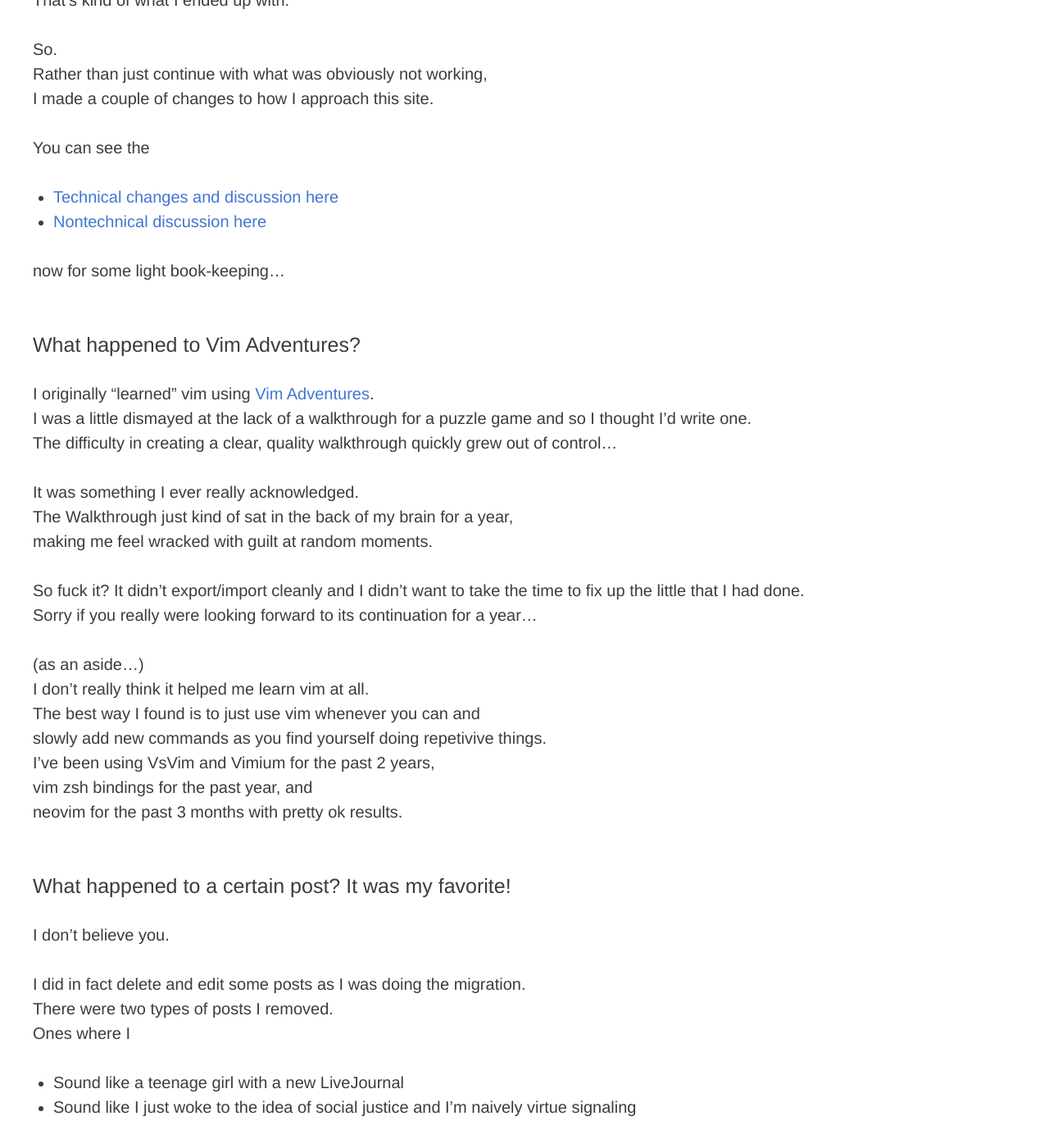
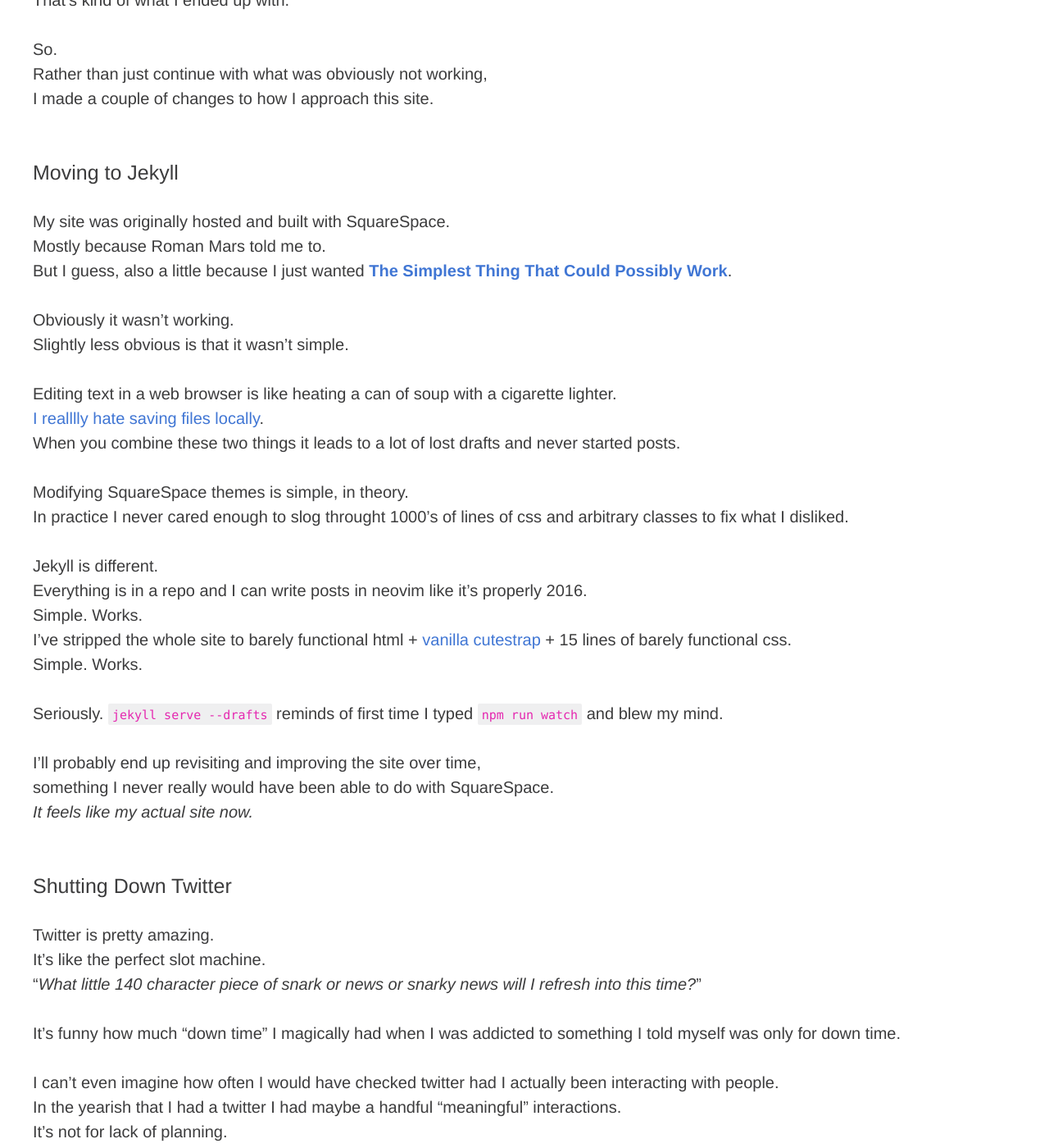
Before and after one commit to brycekbargar/brycekbargar.github.io, a Jekyll site: the page built from _posts/2016-06-05-clean-slate.markdown, in a window 1280 px wide and 1400 px high, scrolled down 464 px. Shown: the whole window at 82% size. Built offline with Jekyll 4.4.1, drawn with Linux system fonts in a browser that asks for light colours; some of the changed text lies outside the part shown.

Commit message:
Publish finished migration post

```diff
--- a/_posts/2016-06-05-clean-slate.markdown
+++ b/_posts/2016-06-05-clean-slate.markdown
@@ -1,7 +1,7 @@
 ---
 layout: post
-title: A Clean Slate
-date: 2016-06-05 12:18:10.000000000 -05:00
+title: The Simplest Thing (that could possibly work)
+date: 2016-06-05 21:32:10.000000000 -05:00
 category: blog
 ---
 
@@ -16,17 +16,66 @@
 
 <!--more-->
 
-You can see the
+#### Moving to Jekyll ####
 
-- [Technical changes and discussion here][1]
-- [Nontechnical discussion here][2]
+My site was originally hosted and built with SquareSpace.
+Mostly because Roman Mars told me to.
+But I guess, also a little because I just wanted **[The Simplest Thing That Could Possibly Work][1]**.
 
+Obviously it wasn't working.
+Slightly less obvious is that it wasn't simple.
+
+Editing text in a web browser is like heating a can of soup with a cigarette lighter.
+[I realllly hate saving files locally][2].
+When you combine these two things it leads to a lot of lost drafts and never started posts.
+
+Modifying SquareSpace themes is simple, in theory.
+In practice I never cared enough to slog throught 1000's of lines of css and arbitrary classes to fix what I disliked.
+
+Jekyll is different.
+Everything is in a repo and I can write posts in neovim like it's properly 2016.
+Simple. Works.
+I've stripped the whole site to barely functional html + [vanilla cutestrap][3] + 15 lines of barely functional css.
+Simple. Works.
+
+Seriously. `jekyll serve --drafts` reminds of first time I typed `npm run watch` and blew my mind.
+
+I'll probably end up revisiting and improving the site over time,
+something I never really would have been able to do with SquareSpace.
+*It feels like my actual site now.*
+
+#### Shutting Down Twitter ####
+
+Twitter is pretty amazing.
+It's like the perfect slot machine.
+"*What little 140 character piece of snark or news or snarky news will I refresh into this time?*"
+
+It's funny how much "down time" I magically had when I was addicted to something I told myself was only for down time.
+
+I can't even imagine how often I would have checked twitter had I actually been interacting with people.
+In the yearish that I had a twitter I had maybe a handful "meaningful" interactions.
+It's not for lack of planning.
+
+I just felt awkward interrupting people's lives as a "rando".
+Maybe some would have welcomed it?
+
+I talked with my therapist about this regularly.
+I felt like everyone in Queer/Trans twitter was cooler than me and already friends IRL.
+Non Queer/Trans twitter terrified me a little.
+I think I should have shut it down long ago.
+
+Most importantly,
+Twitter filled some sort of "Public Platform/Voice" itch.
+It's no coincidence that my post rate dropped to near zero as soon as I had a twitter.
+Now the only alternative to a blog post when I have an thought is a Facebook post. (lol).
+
+<hr/>
 
 now for some light book-keeping...
 
-#### What happened to Vim Adventures? ####
+##### What happened to Vim Adventures? #####
 
-I originally "learned" vim using [Vim Adventures][3].
+I originally "learned" vim using [Vim Adventures][4].
 I was a little dismayed at the lack of a walkthrough for a puzzle game and so I thought I'd write one.
 The difficulty in creating a clear, quality walkthrough quickly grew out of control...
 
```
Also changed, not shown: other parts of _posts/2016-06-05-clean-slate.markdown (+6 -5 lines), _drafts/jekyll.markdown (deleted, +0 -84 lines), _drafts/twitter.markdown (deleted, +0 -7 lines).
